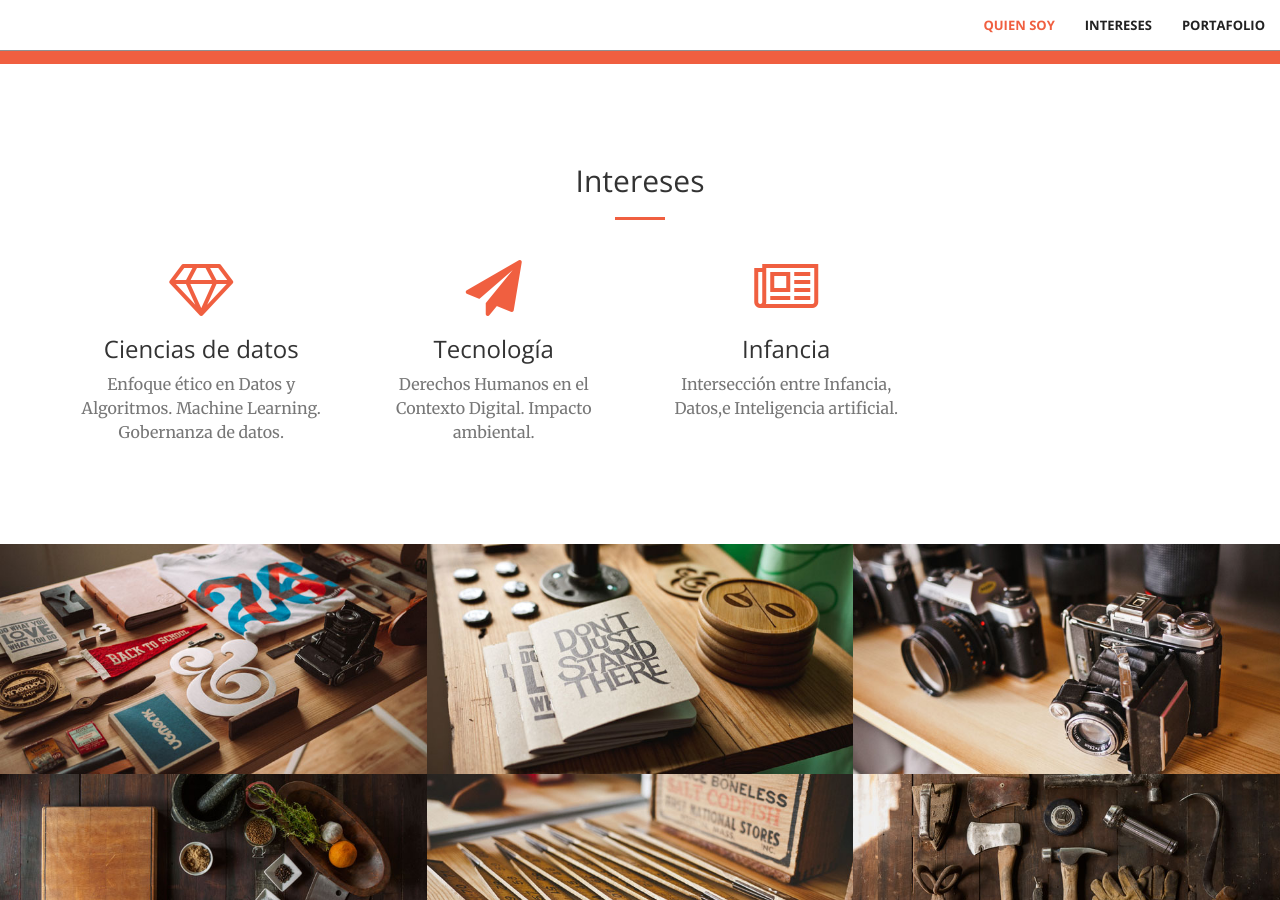
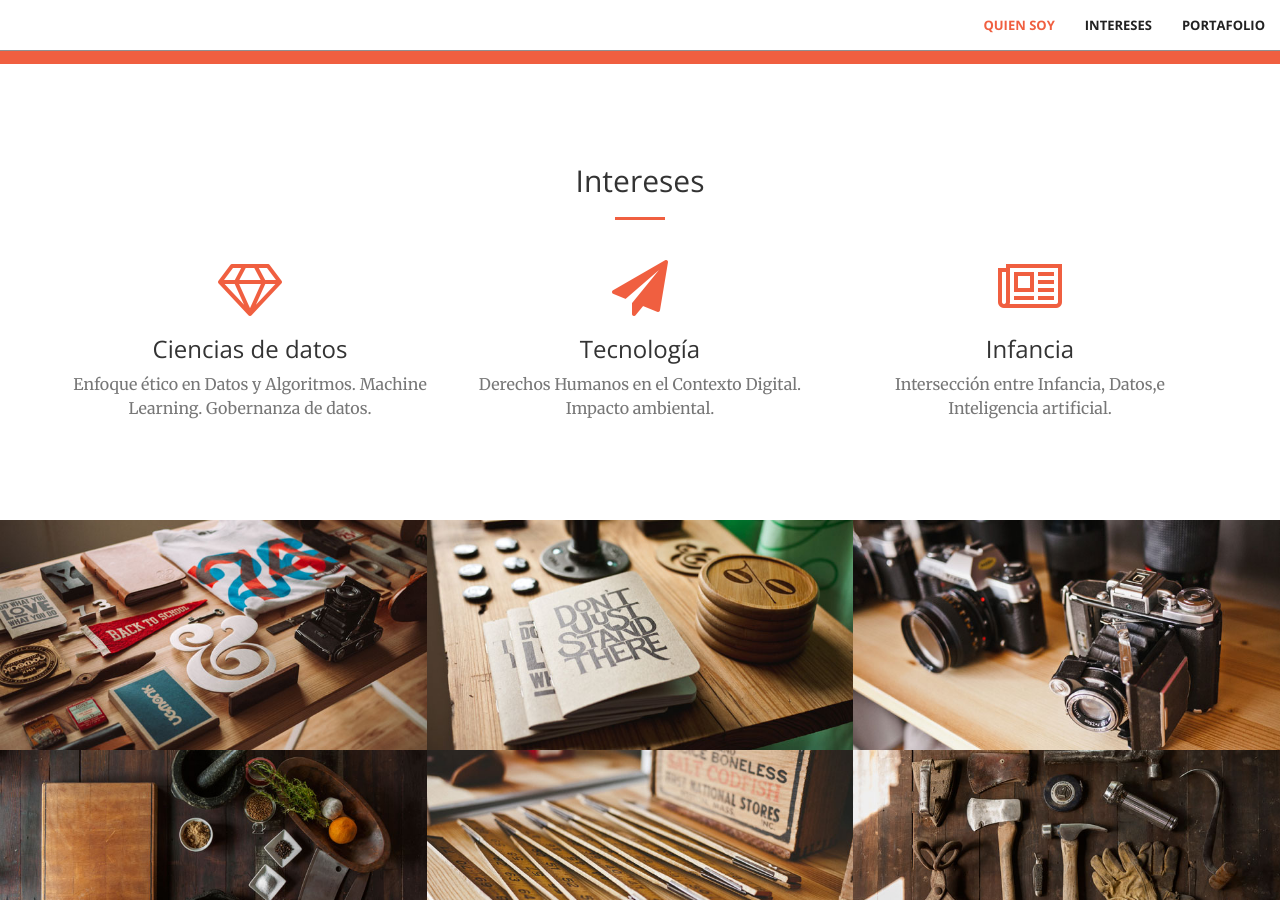
Before and after one commit to AmaliaGuaymasCanavire/amaliaguaymascanavire.github.io, a Jekyll site: the page built from index.html, in a window 1280 px wide and 900 px high, scrolled down 1302 px. Built offline with Jekyll 4.4.1, drawn with Linux system fonts in a browser that asks for light colours.

Commit message:
template

```diff
--- a/_includes/services.html
+++ b/_includes/services.html
@@ -9,21 +9,21 @@
     </div>
     <div class="container">
         <div class="row">
-            <div class="col-lg-3 text-center">
+            <div class="col-lg-4 text-center">
                 <div class="service-box">
                     <i class="fa fa-4x fa-diamond wow bounceIn text-primary"></i>
                     <h3>Ciencias de datos</h3>
                     <p class="text-muted">Enfoque ético en Datos y Algoritmos. Machine Learning. Gobernanza de datos.</p>
                 </div>
             </div>
-            <div class="col-lg-3 col-md-6 text-center">
+            <div class="col-lg-4 col-md-6 text-center">
                 <div class="service-box">
                     <i class="fa fa-4x fa-paper-plane wow bounceIn text-primary" data-wow-delay=".1s"></i>
                     <h3>Tecnología</h3>
                     <p class="text-muted">Derechos Humanos en el Contexto Digital. Impacto ambiental.</p>
                 </div>
             </div>
-            <div class="col-lg-3 col-md-6 text-center">
+            <div class="col-lg-4 col-md-6 text-center">
                 <div class="service-box">
                     <i class="fa fa-4x fa-newspaper-o wow bounceIn text-primary" data-wow-delay=".2s"></i>
                     <h3>Infancia</h3>
```
